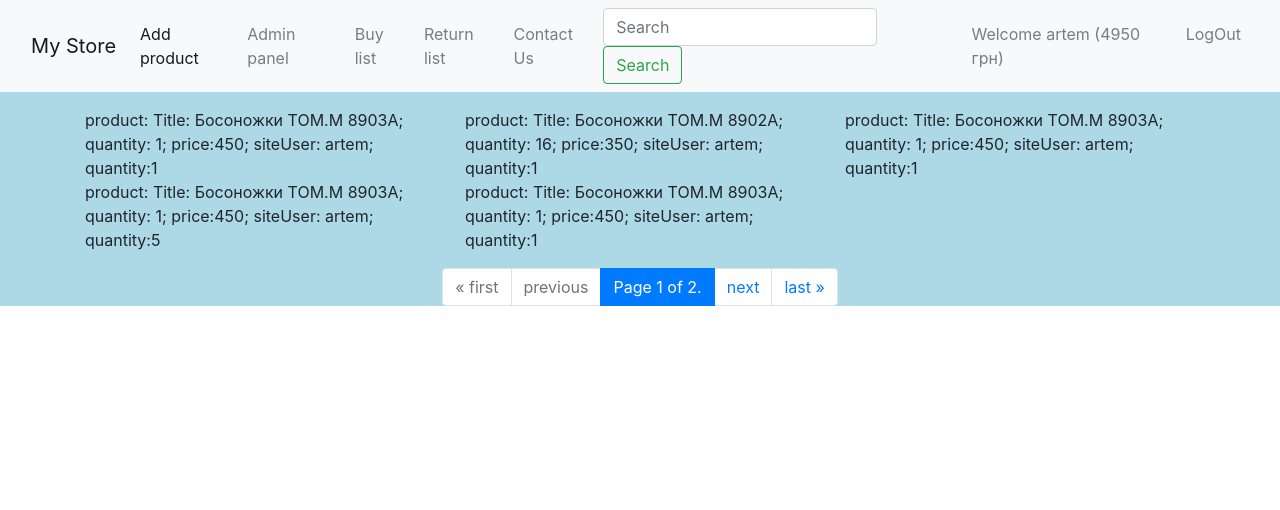
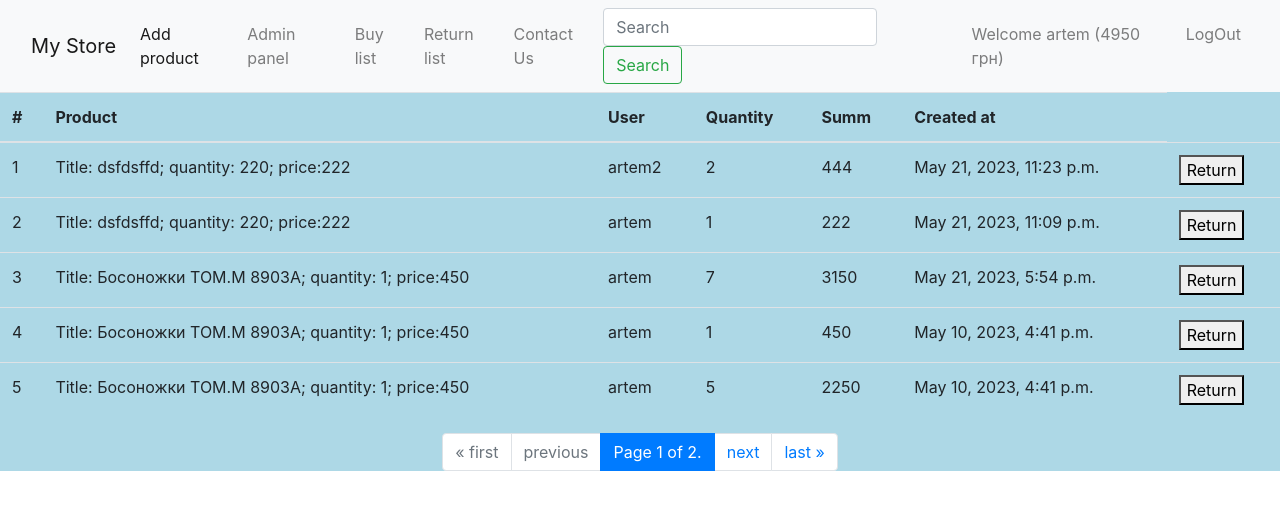
Before and after one commit to ibnajub/modul_templates, a Django app: page /buylist/ in a window 1280 px wide. Shown: the top 510 px of the page. Run offline with Django 4.2, Linux system fonts and the light colour scheme; a user stored in the database is signed in; data comes from the database, SQL or seed files in the repository; both versions use the stored data as it was after the commit; some libraries are stand-ins or nearby versions.

Commit message:
рабочая версия но через post

```diff
--- a/myapp/forms.py
+++ b/myapp/forms.py
@@ -69,7 +69,7 @@ class MyRegisterForm(forms.ModelForm):
 
     class Meta:
         model = SiteUser
-        fields = ['username', 'password1', 'password2', 'money']
+        fields = ['username', 'password1', 'password2']
 
     def clean_password2(self):
         password1 = self.cleaned_data.get("password1")
--- a/myapp/models.py
+++ b/myapp/models.py
@@ -36,7 +36,7 @@ class Product(models.Model):
 
 
 class Buy(models.Model):
-    product = models.ForeignKey(Product, on_delete=models.CASCADE, null=False, related_name='products')
+    product = models.ForeignKey(Product, on_delete=models.CASCADE, null=False, related_name='buy_product')
     site_user = models.ForeignKey(SiteUser, on_delete=models.CASCADE, null=False, related_name='buy_users')
     quantity = models.PositiveIntegerField(validators=[MinValueValidator(1)])
     summ = models.PositiveIntegerField()
@@ -52,7 +52,7 @@ class Buy(models.Model):
 
 
 class ReturnConfirmation(models.Model):
-    buy = models.OneToOneField(Buy, on_delete=models.CASCADE, null=False, related_name='buy_returns')
+    buy = models.OneToOneField(Buy, on_delete=models.CASCADE, null=False, related_name='returns_buys')
     site_user = models.ForeignKey(SiteUser, on_delete=models.CASCADE, null=False, related_name='return_users')
     created_at = models.DateTimeField(default=timezone.now)
 
--- a/myapp/views.py
+++ b/myapp/views.py
@@ -1,8 +1,7 @@
-# import string
-# from random import random
 from django.contrib import messages
-from django.contrib.auth import get_user_model
+# from django.contrib.auth import get_user_model
 from django.db import transaction
+from django.db.models import Q
 # from django.contrib.auth.forms import UserCreationForm
 from django.shortcuts import render, redirect, get_object_or_404
 
@@ -10,144 +9,210 @@ from django.shortcuts import render, redirect, get_object_or_404
 from django.contrib.auth.mixins import LoginRequiredMixin
 from django.contrib.auth.views import LoginView, LogoutView
 from django.urls import reverse_lazy
-from django.views import View
+from django.utils import timezone
+# from django.views import View
 from django.views.generic import ListView, CreateView, UpdateView, DetailView
 
 from myapp.forms import MyRegisterForm, BuyForm
 from myapp.models import Product, SiteUser, Buy, ReturnConfirmation
+from mysite.settings import TIME_RETURN_LIMIT
 
 
-class BuyList(LoginRequiredMixin, ListView):
+class BuyListView(LoginRequiredMixin, ListView):
     login_url = 'login/'
+    # ordering = ['-created_at']  # явно указать ордеринг
     paginate_by = 5
     model = Buy
     template_name = 'buy_list.html'
+
     # login_url = 'login/'
-    allow_empty = True  # разрешить ли отображение пустого списка
+    # allow_empty = True  # разрешить ли отображение пустого списка
+    # success_url = '/'
+    def get_queryset(self):
+        queryset = super().get_queryset()
+        m_user = self.request.user
+
+        if m_user.is_authenticated:
+            if m_user.is_superuser:
+                queryset = Buy.objects.all().order_by('-created_at')
+            else:
+                queryset = Buy.objects.filter(site_user=self.request.user)\
+                    .order_by('-created_at')
+        else:
+            queryset = None
+        return queryset
+
+    def post(self, request, *args, **kwargs):
+        # create ReturnConfirmation
+        buy_id = int(request.POST.get('buy_id'))
+        with transaction.atomic():
+            # obj_product_blocked =  get_object_or_404( Product.objects.select_for_update().get(id =  id_product))
+            #     # select_for_update блокирует запись в таблице в транзакции
+            obj_buy_blocked = Buy.objects.select_for_update().get(id=buy_id)
+            return_confirmation_is = ReturnConfirmation.objects.filter(buy = obj_buy_blocked)
+            if return_confirmation_is.exists():
+                messages.error(self.request, "ReturnConfirmation already exist!")
+                return redirect('returnconfirmationlist')
+
+            # блокировка уже существующего обьекта в транзакции
+            #  для юзера нельзя применять только для обычных моделей
+            # user_blocked = request.user.refresh_from_db(for_update=True)
+            user_blocked = SiteUser.objects.select_for_update().get(id=request.user.id)
+            #  вернуть можно только в первые три минуты
+            if timezone.now() > (obj_buy_blocked.created_at + timezone.timedelta(minutes=TIME_RETURN_LIMIT) ):
+                messages.error(self.request, "Return not allowed error, 3 minutes have passed!")
+                return redirect('buylist')
+
+            return_confirmation_obj = ReturnConfirmation(buy=obj_buy_blocked, site_user=user_blocked)
+            return_confirmation_obj.save()
+            messages.success(self.request, "ReturnConfirmation saved SUCSESS!")
+            return redirect('returnconfirmationlist')
+
+        return redirect('buylist')
+
+
+class ReturnConfirmationListView(LoginRequiredMixin, ListView):
+    login_url = 'login/'
+    paginate_by = 5
+    model = ReturnConfirmation
+    template_name = 'return_confirmation_list.html'
+    # allow_empty = True  # разрешить ли отображение пустого списка
+
 
     def get_queryset(self):
         queryset = super().get_queryset()
         m_user = self.request.user
         if m_user.is_authenticated:
-            queryset = Buy.objects.filter(site_user=self.request.user)
+            if m_user.is_superuser:
+                queryset = ReturnConfirmation.objects.all().order_by('-created_at')
+            else:
+                queryset = ReturnConfirmation.objects.filter(site_user=self.request.user).order_by('-created_at')
         else:
             queryset = None
         return queryset
 
+    def post(self, request, *args, **kwargs):
+        # подтверждение возврата
+        return_id = int(request.POST.get('return_id'))
+        submit_btn =  request.POST.get('submit_btn')
+        return_confirmation_obj = get_object_or_404(ReturnConfirmation, id=return_id)
+        if submit_btn == 'Accept':
+            with transaction.atomic():
+                obj_buy_blocked = Buy.objects.select_for_update().get(id = return_confirmation_obj.buy.id)
+                obj_product_blocked = Product.objects.select_for_update().get(id=obj_buy_blocked.product.id)
 
-class ReturnConfirmationList(LoginRequiredMixin, ListView):
-    login_url = 'login/'
+                user_blocked = SiteUser.objects.select_for_update().get(id=request.user.id)
+
+                user_blocked.money += obj_buy_blocked.summ
+                user_blocked.save()
+                obj_product_blocked.quantity += obj_buy_blocked.quantity
+                obj_product_blocked.save()
+
+                return_confirmation_obj.delete()
+                messages.success(self.request, "ReturnConfirmation Accepted success!")
+
+        elif submit_btn == 'Cancel':
+            with transaction.atomic():
+                return_confirmation_obj.delete()
+                messages.success(self.request, "ReturnConfirmation Canceled success!")
+
+        return redirect('returnconfirmationlist')
+
+
+class IndexProductView(ListView):
     paginate_by = 5
-    model = ReturnConfirmation
-    template_name = 'return_confirmation_list.html'
-    allow_empty = True  # разрешить ли отображение пустого списка
-    def get_queryset(self):
-        queryset = super().get_queryset()
-        m_user = self.request.user
-        if m_user.is_authenticated:
-            queryset = ReturnConfirmation.objects.filter(site_user=self.request.user)
-        else:
-            queryset = None
-        return queryset
-
-class IndexProduct(ListView):
-    paginate_by = 5
-    # model = Product
+    model = Product
     template_name = 'index.html'
     # login_url = 'login/'
-    queryset = Product.objects.filter(quantity__gt =  0)
-    allow_empty = True  # разрешить ли отображение пустого списка
+    # queryset = Product.objects.filter(quantity__gt=0)
+    # allow_empty = True  # разрешить ли отображение пустого списка
     # ordering = None  # явно указать ордеринг
 
-    # def post(self):
-
-
-    def get(self, request, *args, **kwargs):
-
-        return  super().get(request)
-
-class SearchProdictResults(ListView):
-    model = Product
-    template_name = 'index.html'
-    # context_object_name = 'page_obj'
-    paginate_by =6
     def get_queryset(self):
         queryset = super().get_queryset()
         query_search = self.request.GET.get('query_search')
         if query_search:
-            queryset = queryset.filter(name__icontains=query_search)
+            queryset = queryset.filter( Q(quantity__gt=0) & Q(title__icontains=query_search) ).order_by('title')
+        else:
+            queryset = queryset.filter(quantity__gt=0).order_by('title')
         return queryset
+
+    def get_context_data(self, **kwargs):
+        context = super().get_context_data(**kwargs)
+        # Добавляем GET-параметр 'query_search' в контекст шаблона для отображения что искали по кнопке поиска
+        query_search = self.request.GET.get('query_search')
+        if query_search:
+            context['query_search'] = query_search
+        return context
 
 
 
-class AddProduct(LoginRequiredMixin, CreateView):
+
+class AddProductView(LoginRequiredMixin, CreateView):
     login_url = 'login/'
     template_name = 'add_product.html'
     model = Product
-    fields =  ['title', 'content','img_url', 'price', 'quantity', ]
+    fields = ['title', 'content', 'img_url', 'price', 'quantity', ]
     success_url = '/'
     # form_class = MyRegisterForm
     # def form_valid(self, form):
     #     pass
 
-class ProductUpdate(LoginRequiredMixin, UpdateView):
+
+class ProductUpdateView(LoginRequiredMixin, UpdateView):
     model = Product
     login_url = 'login/'
     # form_class = MyModelForm
     template_name = 'update_product.html'
     success_url = reverse_lazy('index')
-    fields = ['title', 'content','img_url', 'price', 'quantity',]
+    fields = ['title', 'content', 'img_url', 'price', 'quantity', ]
     # def form_valid(self, form):
     #     # Вызываем родительский метод form_valid() для сохранения изменений в базе данных
     #     response = super().form_valid(form)
     #     # Добавляем дополнительную логику обработки после сохранения изменений, если это необходимо
     #     return response
-class ProductDetail(LoginRequiredMixin, DetailView):
+
+
+class ProductDetailView(LoginRequiredMixin, DetailView):
     model = Product
     login_url = 'login/'
     template_name = 'product_detail.html'
-    extra_context = {'byform': BuyForm(),}
+    extra_context = {'byform': BuyForm(), }
+
     # success_url = reverse_lazy('buylist')
     # fields = ['title', 'content','img_url', 'price', 'quantity',]
 
+    def post(self, request, *args, **kwargs):
 
-
-    def post(self, request, *args, **kwargs):
-        #     return buy_product(self,request)
-        # def buy_product(self,request):
-
-        # self.object = self.get_object()
-        # context = self.get_context_data(object=self.object)
-        # return self.render_to_response(context)
         id_product = int(request.POST.get('id'))
         quantity = int(request.POST.get('quantity'))
 
         with transaction.atomic():
             # obj_product_blocked =  get_object_or_404( Product.objects.select_for_update().get(id =  id_product))
             # select_for_update блокирует запись в таблице в транзакции
-            obj_product_blocked =   Product.objects.select_for_update().get(id =  id_product)
+            obj_product_blocked = Product.objects.select_for_update().get(id=id_product)
 
             # блокировка уже существующего обьекта в транзакции
             #  для юзера нельзя применять только для обычных моделей
             # user_blocked = request.user.refresh_from_db(for_update=True)
-
             user_blocked = SiteUser.objects.select_for_update().get(id=request.user.id)
 
             summ = obj_product_blocked.price * quantity
             error = False
-            if not obj_product_blocked:
-                messages.ERROR(self.request, "Product not found!")
+            if obj_product_blocked is None:
+                messages.error(self.request, "Product not found!")
                 error = True
-            if quantity >= obj_product_blocked.quantity or quantity < 1:
-                messages.ERROR(self.request, "Wrong quantity or product out of stock!")
+            if quantity > obj_product_blocked.quantity or quantity < 1:
+                messages.error(self.request, "Wrong quantity or product out of stock!")
                 error = True
             if summ > user_blocked.money:
-                messages.ERROR(self.request, "Out of user money!")
+                messages.error(self.request, "Out of user money!")
                 error = True
+
             if error:
                 return redirect('')
-            buy_obj = Buy(product = obj_product_blocked, site_user = user_blocked, quantity = quantity,
-                          summ = summ)
+            buy_obj = Buy(product=obj_product_blocked, site_user=user_blocked, quantity=quantity,
+                          summ=summ)
             buy_obj.save()
 
             user_blocked.money -= summ
@@ -160,7 +225,7 @@ class ProductDetail(LoginRequiredMixin, DetailView):
             messages.success(self.request, "Baying SUCSESS!")
             return redirect('buylist')
 
-        return redirect('')
+        return redirect('/')
 
         # return reverse_lazy('buylist')
     # def get_context_data(self, **kwargs):
@@ -168,10 +233,6 @@ class ProductDetail(LoginRequiredMixin, DetailView):
     #     context['byform'] = BuyForm(initial={'product': self.object.id})
     #     # context['model2_objects'] = MyModel2.objects.all()
     #     return context
-
-
-
-
 
 
 # class BuyProduct(LoginRequiredMixin, CreateView):
@@ -195,8 +256,6 @@ class ProductDetail(LoginRequiredMixin, DetailView):
 #         return reverse_lazy('buylist')
 
 
-
-
 class UserRegisterView(CreateView):
     form_class = MyRegisterForm
     template_name = 'register.html'
@@ -214,22 +273,23 @@ class UserRegisterView(CreateView):
 #             return redirect('index')
 #         render(request, 'register.html', {'form': form, })
 
-    # def form_valid(self, form):
-    #     response = super().form_valid(form)
-    #     # Дополнительные действия после успешной регистрации пользователя
-    #     return response
-    #
-    # def get_form_kwargs(self):
-    #     kwargs = super().get_form_kwargs()
-    #     kwargs['user_model'] = SiteUser
-    #         # get_user_model()
-    #     return kwargs
+# def form_valid(self, form):
+#     response = super().form_valid(form)
+#     # Дополнительные действия после успешной регистрации пользователя
+#     return response
+#
+# def get_form_kwargs(self):
+#     kwargs = super().get_form_kwargs()
+#     kwargs['user_model'] = SiteUser
+#         # get_user_model()
+#     return kwargs
 
 
 class Login(LoginView):
     # https://ccbv.co.uk/projects/Django/4.1/django.contrib.auth.views/LoginView/
     success_url = '/'
     template_name = 'login.html'
+
     def get_success_url(self):
         return self.success_url
 
--- a/mysite/settings.py
+++ b/mysite/settings.py
@@ -138,3 +138,4 @@ AUTH_USER_MODEL = 'myapp.SiteUser'
 # LOGIN_REDIRECT_URL = '/index'
 
 USER_MONEY = 10000
+TIME_RETURN_LIMIT = 3
--- a/mysite/urls.py
+++ b/mysite/urls.py
@@ -18,21 +18,20 @@ from django.conf import settings
 from django.contrib import admin
 from django.urls import path
 
-from myapp.views import IndexProduct, Login, LogOut, UserRegisterView, BuyList, ReturnConfirmationList, AddProduct, \
-    ProductUpdate, SearchProdictResults, ProductDetail\
+from myapp.views import IndexProductView, Login, LogOut, UserRegisterView, BuyListView, ReturnConfirmationListView, AddProductView, \
+    ProductUpdateView, ProductDetailView\
     # , BuyProduct
 from django.conf.urls.static import static
 
 urlpatterns = [
     path('admin/', admin.site.urls, name='admin'),
-    path('', IndexProduct.as_view(), name='index'),
-    path('addproduct/', AddProduct.as_view(), name='addproduct'),
-    path('search_prodict_results/', SearchProdictResults.as_view(), name='search_prodict_results'),
-    path('update_product/<slug:slug>/', ProductUpdate.as_view(), name='update_product'),
-    path('product_detail/<slug:slug>/', ProductDetail.as_view(), name='product_detail'),
+    path('', IndexProductView.as_view(), name='index'),
+    path('addproduct/', AddProductView.as_view(), name='addproduct'),
+    path('update_product/<slug:slug>/', ProductUpdateView.as_view(), name='update_product'),
+    path('product_detail/<slug:slug>/', ProductDetailView.as_view(), name='product_detail'),
     # path('buy_product/', BuyProduct.as_view(), name='buy_product'),
-    path('buylist/', BuyList.as_view(), name='buylist'),
-    path('returnconfirmationlist', ReturnConfirmationList.as_view(), name='returnconfirmationlist'),
+    path('buylist/', BuyListView.as_view(), name='buylist'),
+    path('returnconfirmationlist', ReturnConfirmationListView.as_view(), name='returnconfirmationlist'),
     path('login/', Login.as_view(), name='login'),
     path('register/', UserRegisterView.as_view(), name='register'),
     # path('register/', register, name='register'),
--- a/templates/base.html
+++ b/templates/base.html
@@ -43,7 +43,8 @@
                     <a class="nav-item nav-link" href="#">Contact Us</a>
                 </div>
                 {#----------------            search#}
-                <form action="{% url 'search_prodict_results' %}" method="get" class="form-inline my-2 my-lg-0 mr-2">
+{#                <form action="{% url 'search_prodict_results' %}" method="get" class="form-inline my-2 my-lg-0 mr-2">#}
+                <form action="{% url 'index' %}" method="get" class="form-inline my-2 my-lg-0 mr-2">
                     {% csrf_token %}
                     <input name="query_search" class="form-control mr-sm-2"
                            type="search" placeholder="Search" aria-label="Search">
--- a/templates/buy_list.html
+++ b/templates/buy_list.html
@@ -1,41 +1,65 @@
 {% extends 'base.html' %}
 
 {% block content %}
-    {#    <div style="padding: 20px; background-color: fuchsia"> Extended template index!</div>#}
-    {#    <a href="{% url 'articles' %}">To the first page</a>#}
+
+    <!-- Page Content -->
+
+<table class="table">
+  <thead>
+    <tr>
+      <th>#</th>
+      <th>Product</th>
+      <th>User</th>
+      <th>Quantity</th>
+      <th>Summ</th>
+      <th>Created at</th>
+{#      <th>...</th>#}
+    </tr>
+  </thead>
+  <tbody>
+    {% for obj in page_obj %}
+      <tr>
+        <td>{{ forloop.counter }}</td>
+        <td>{{ obj.product }}</td>
+        <td>{{ obj.site_user.username }}</td>
+        <td>{{ obj.quantity }}</td>
+        <td>{{ obj.summ }}</td>
+        <td>{{ obj.created_at }}</td>
+        <td>
+          <form action="{% url 'buylist' %}" method="post">
+            {% csrf_token %}
+            <input type="number" hidden name="buy_id" value="{{ obj.id }}">
+            <button type="submit">Return</button>
+          </form>
+        </td>
+      </tr>
+    {% endfor %}
+  </tbody>
+</table>
 
 
-    {#    {% load static %}#}
+{# шаблон заготовка без стилей  #}
+{#    {% for obj in page_obj %}#}
+{##}
+{#        <p>{{ forloop.counter }}</p>#}
+{#        <p>{{ obj.product }}</p>#}
+{#        <p>{{ obj.product }}</p>#}
+{#        <p>{{ obj.siteUser }}</p>#}
+{#        <p>{{ obj.qusummantity }}</p>#}
+{#        <p>{{ obj.created_at }}</p>#}
+{##}
+{#        <form action="" method="post">#}
+{#            {% csrf_token %}#}
+{#            <input type="number" hidden name="buy_id" value="{{ obj.id }}">#}
+{#            <button type="submit">Return</button>#}
+{#        </form>#}
+{#    {% endfor %}#}
 
 
 
 
 
-    <!-- Page Content -->
-    <div class="container my-3">
-        {#        <div class="row">#}
-        {#            <div class="col-12">#}
-        {#                <h2>Products:</h2>#}
-        {#            </div>#}
-        {#        </div>#}
-        <div class="row">
-
-            {% for obj in page_obj %}
-
-                <div class="col-md-4">
-                    <p class="card-text">{{ obj }}</p>
-{#                    <p class="card-text">{{ obj.siteUser }}</p>#}
-{#                    <p class="card-text">{{ obj.quantity }}</p>#}
-{#                    <p class="card-text">{{ obj.quantity }}</p>#}
-                </div>
-
-            {% endfor %}
-
-
-        </div>
-    </div>
-
-    {#-----------pagination#}
+{#    -----------pagination#}
         <nav aria-label="Page navigation example">
             <ul class="pagination justify-content-center">
                 {% if page_obj.has_previous %}
--- a/templates/product_detail.html
+++ b/templates/product_detail.html
@@ -17,7 +17,7 @@
       <div class="col-sm-6">
         <p class="card-text font-weight-bold">{{ object.quantity }} шт в наличии</p>
       </div>
-      <div class="col-sm-6 text-right">
+      <div class="col-sm-6 text-left">
         <p class="card-text font-weight-bold">Цена {{ object.price }} грн</p>
       </div>
     </div>
```
Also changed, not shown: templates/index.html (+11 -0 lines), templates/return_confirmation_list.html (+38 -29 lines), db.sqlite3, media/1184b_ZuUjrNn.jpg (added), myapp/migrations/0014_alter_buy_product_alter_returnconfirmation_buy.py (added). Lines whose indentation alone changed are shown as unchanged.
